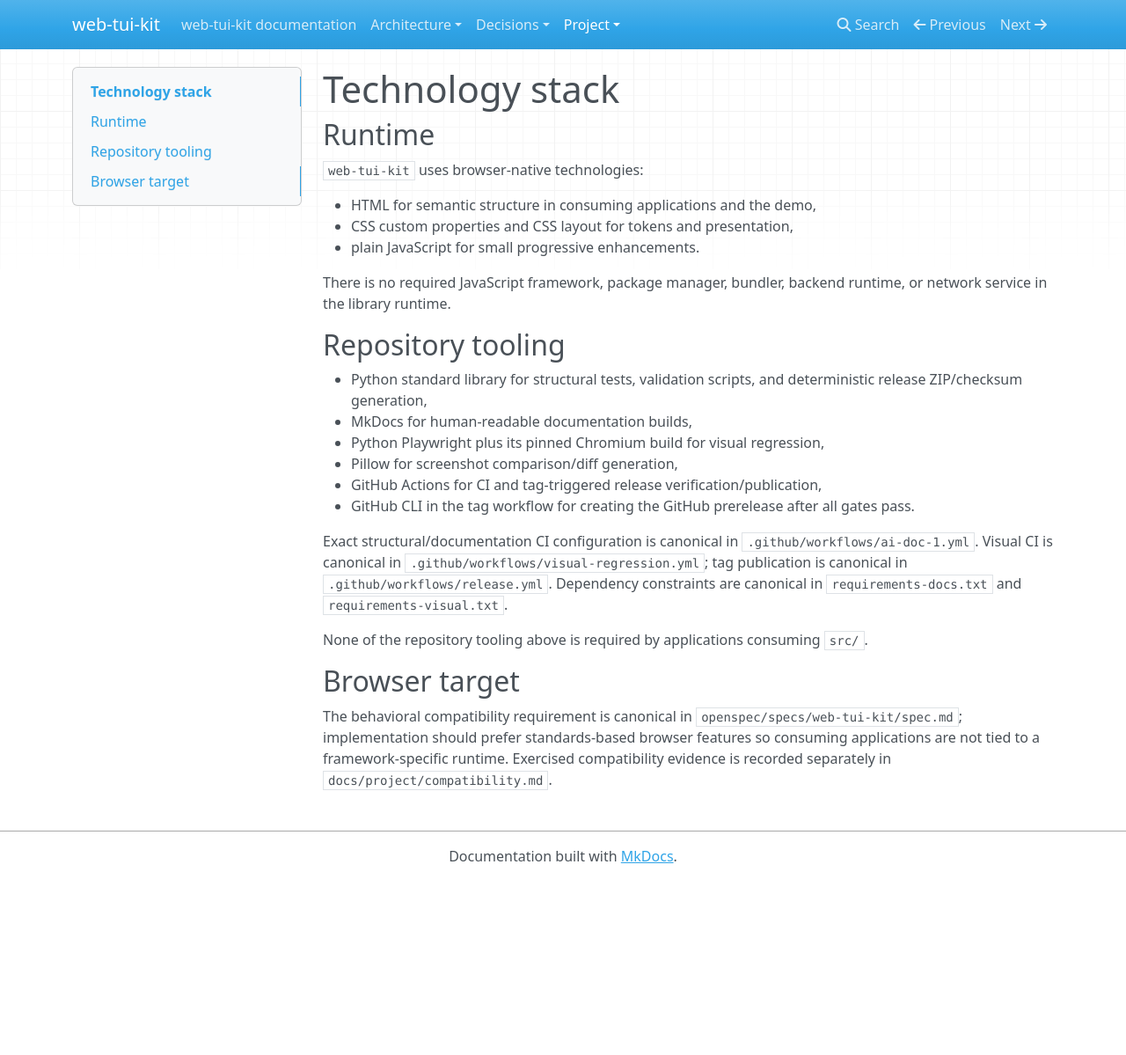
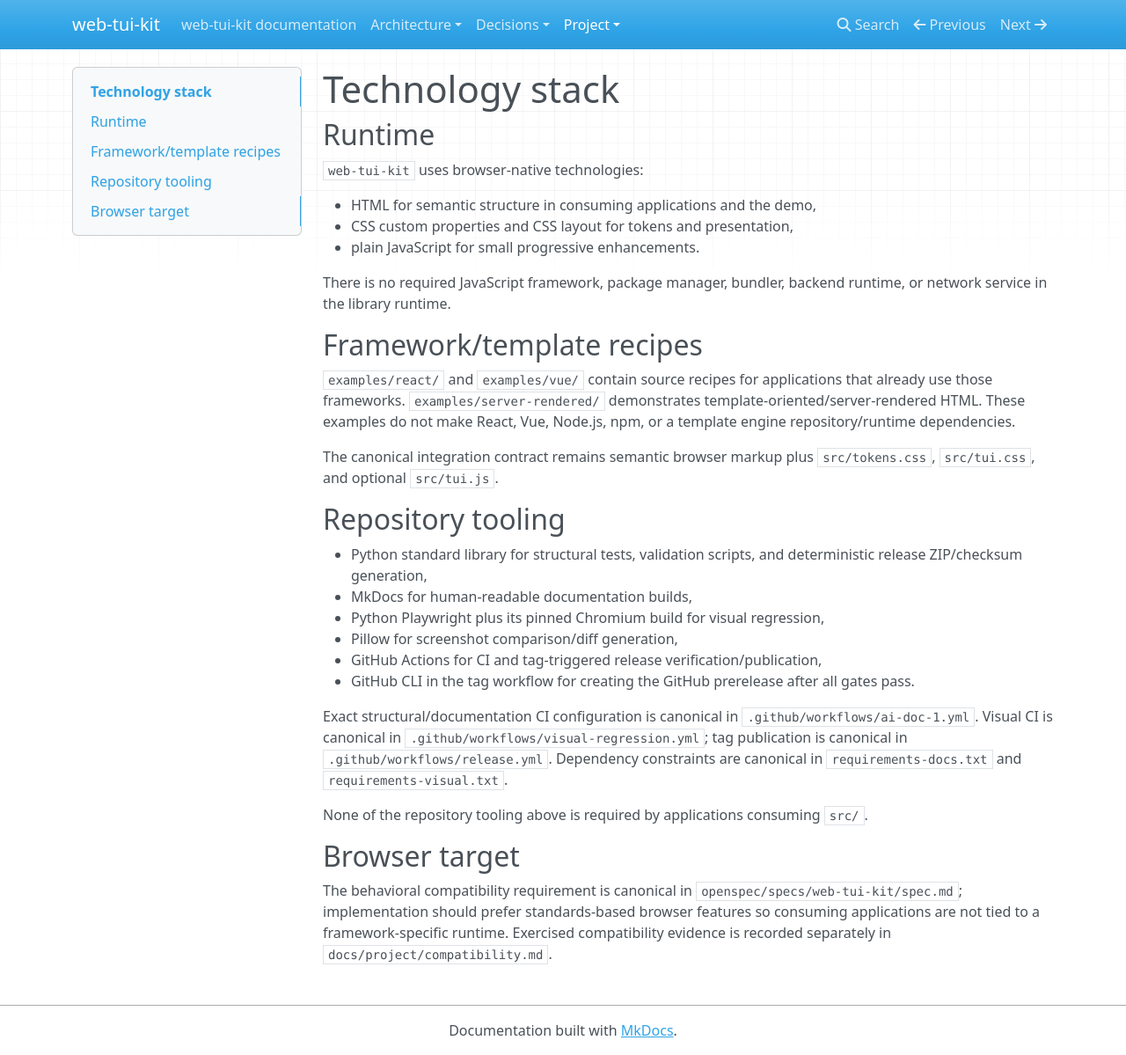
Before and after one commit to 1990jk1990/web-tui-kit, an MkDocs documentation site: the page built from docs/project/technology-stack.md, in a window 1280 px wide and 1199 px high. Shown: the whole window at 88% size. Built offline with MkDocs 1.6.1, drawn with Linux system fonts in a browser that asks for light colours; nearby versions of some CDN libraries.

Commit message:
docs: clarify framework recipe dependency boundaries

```diff
--- a/docs/project/technology-stack.md
+++ b/docs/project/technology-stack.md
@@ -9,6 +9,12 @@
 - plain JavaScript for small progressive enhancements.
 
 There is no required JavaScript framework, package manager, bundler, backend runtime, or network service in the library runtime.
+
+## Framework/template recipes
+
+`examples/react/` and `examples/vue/` contain source recipes for applications that already use those frameworks. `examples/server-rendered/` demonstrates template-oriented/server-rendered HTML. These examples do not make React, Vue, Node.js, npm, or a template engine repository/runtime dependencies.
+
+The canonical integration contract remains semantic browser markup plus `src/tokens.css`, `src/tui.css`, and optional `src/tui.js`.
 
 ## Repository tooling
 
```
